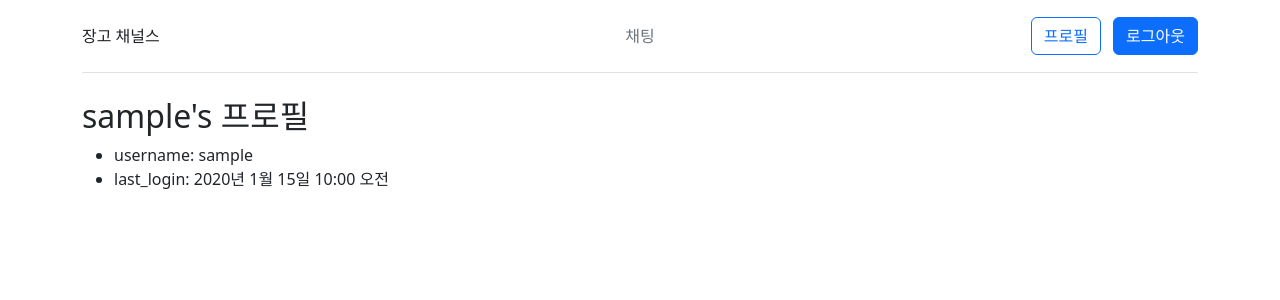
After one commit to pyhub-kr/course-django-channels-basic, a Django app: page /accounts/profile/ in a window 1280 px wide. The commit adds this page. Shown: the top 300 px of the page. Run offline with Django 4.2, Linux system fonts and the light colour scheme; a user stored in the database is signed in; tables that the repository leaves empty hold one stand-in row (values such as "Sample post"); some libraries are stand-ins or nearby versions.

Commit message:
기본인증 - 프로필 뷰 구현

```diff
--- /dev/null
+++ b/accounts/templates/accounts/profile.html
@@ -0,0 +1,10 @@
+{% extends "accounts/base.html" %}
+
+{% block content %}
+    <h2>{{ user.username }}'s 프로필</h2>
+
+    <ul>
+        <li>username: {{ user.username }}</li>
+        <li>last_login: {{ user.last_login }}</li>
+    </ul>
+{% endblock %}
--- a/accounts/urls.py
+++ b/accounts/urls.py
@@ -6,4 +6,5 @@ app_name = "accounts"
 urlpatterns = [
     path("login/", views.login, name="login"),
     path("logout/", views.logout, name="logout"),
+    path("profile/", views.profile, name="profile"),
 ]
--- a/accounts/views.py
+++ b/accounts/views.py
@@ -1,4 +1,6 @@
+from django.contrib.auth.mixins import LoginRequiredMixin
 from django.contrib.auth.views import LoginView, LogoutView
+from django.views.generic import TemplateView
 
 login = LoginView.as_view(
     template_name="partials/form.html",
@@ -11,3 +13,10 @@ login = LoginView.as_view(
 logout = LogoutView.as_view(
     next_page="accounts:login",
 )
+
+
+class ProfileView(LoginRequiredMixin, TemplateView):
+    template_name = "accounts/profile.html"
+
+
+profile = ProfileView.as_view()
--- a/mysite/templates/base.html
+++ b/mysite/templates/base.html
@@ -29,7 +29,7 @@
                 <a href="{% url 'accounts:login' %}" class="btn btn-outline-primary me-2">로그인</a>
                 <button type="button" class="btn btn-primary">회원가입</button>
             {% else %}
-                <button type="button" class="btn btn-outline-primary me-2">프로필</button>
+                <a href="{% url 'accounts:profile' %}" class="btn btn-outline-primary me-2">프로필</a>
                 <a href="{% url 'accounts:logout' %}" class="btn btn-primary">로그아웃</a>
             {% endif %}
         </div>
```
